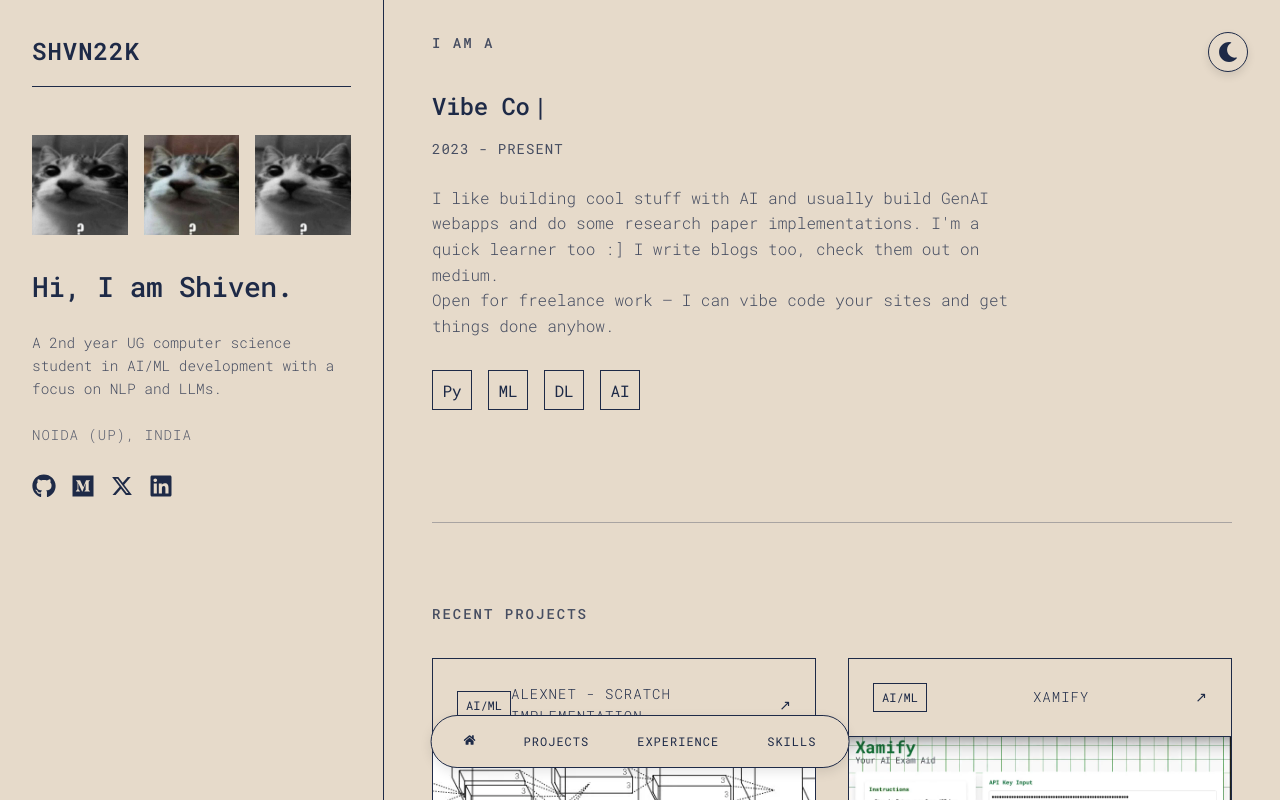
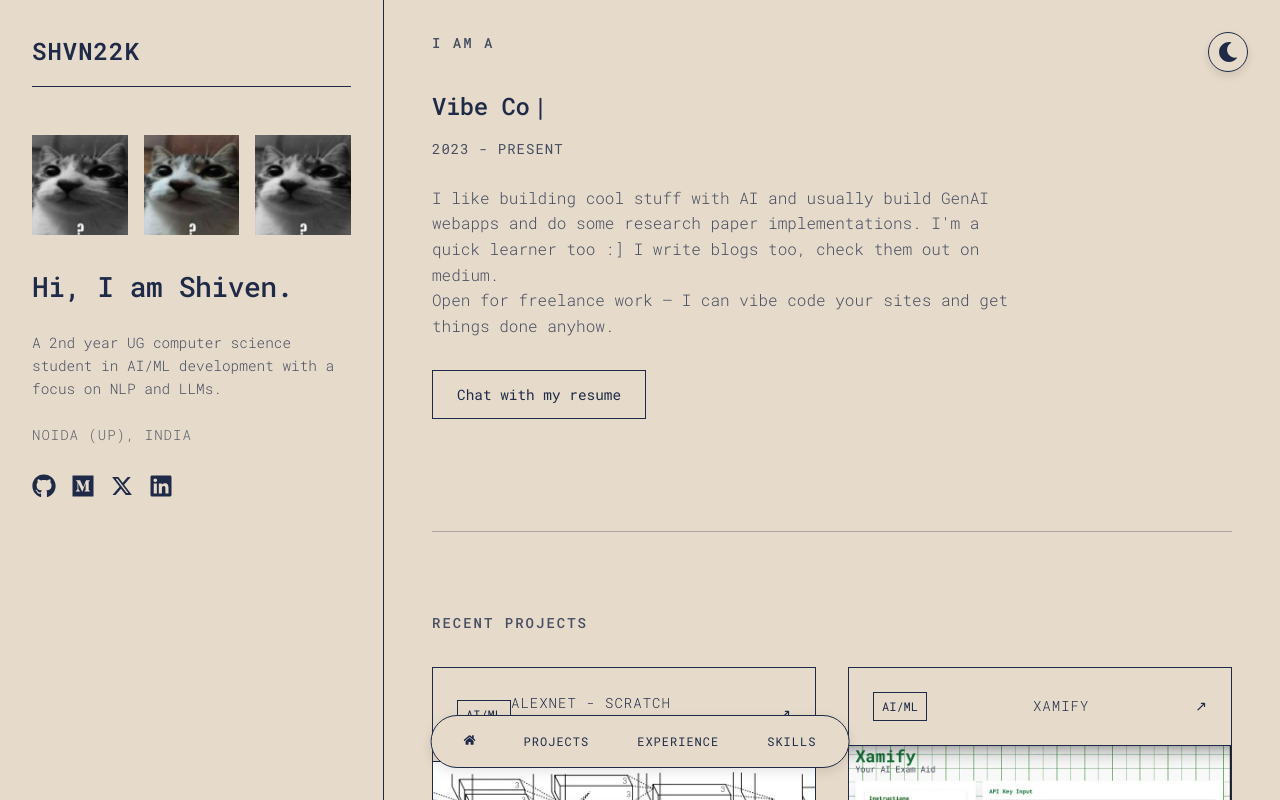
Before and after one commit to shvn22k/shi-veh, a React (Vite) app: page / in a window 1280 px wide. Shown: the top 800 px of the page. Built offline with nearby package versions, Linux system fonts and the light colour scheme.

Commit message:
chat with resume added

```diff
--- a/src/components/CurrentPosition.jsx
+++ b/src/components/CurrentPosition.jsx
@@ -62,10 +62,9 @@ const CurrentPosition = () => {
         </div>
 
         <div className="tech-stack">
-          <span className="tech-icon">Py</span>
-          <span className="tech-icon">ML</span>
-          <span className="tech-icon">DL</span>
-          <span className="tech-icon">AI</span>
+          <a href="https://shiven-is-shiven.vercel.app/" target="_blank" rel="noopener noreferrer" className="resume-chat-btn">
+            Chat with my resume
+          </a>
         </div>
       </div>
     </div>
--- a/src/index.css
+++ b/src/index.css
@@ -375,6 +375,23 @@ h1, h2, h3 {
   align-items: center;
   justify-content: center;
   font-size: 1rem;
+}
+
+.resume-chat-btn {
+  padding: 0.75rem 1.5rem;
+  background-color: var(--background-color);
+  border: 1px solid var(--border-color);
+  color: var(--text-secondary);
+  font-size: 0.9rem;
+  transition: all 0.3s ease;
+  text-decoration: none;
+  display: inline-block;
+}
+
+.resume-chat-btn:hover {
+  background-color: var(--text-color);
+  color: var(--background-color);
+  border-color: var(--text-color);
 }
 
 .position-toggle {
```
